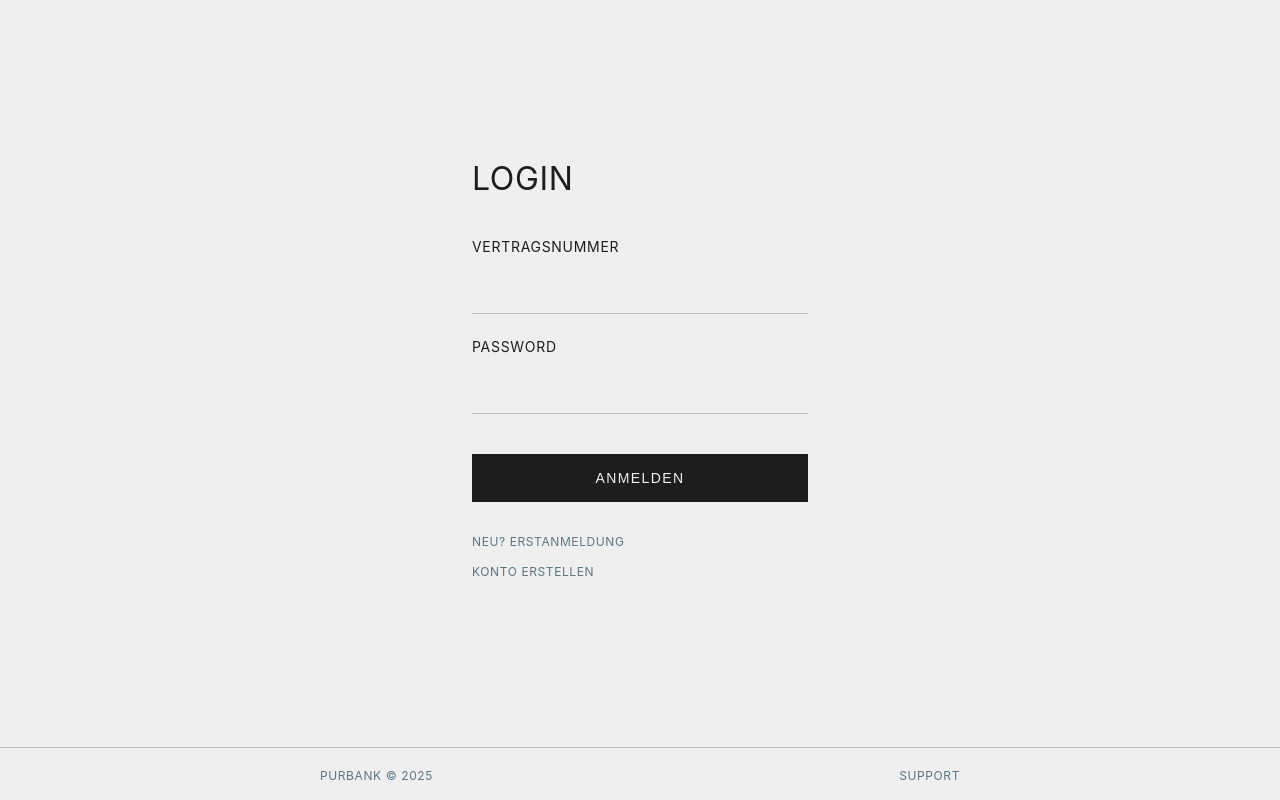
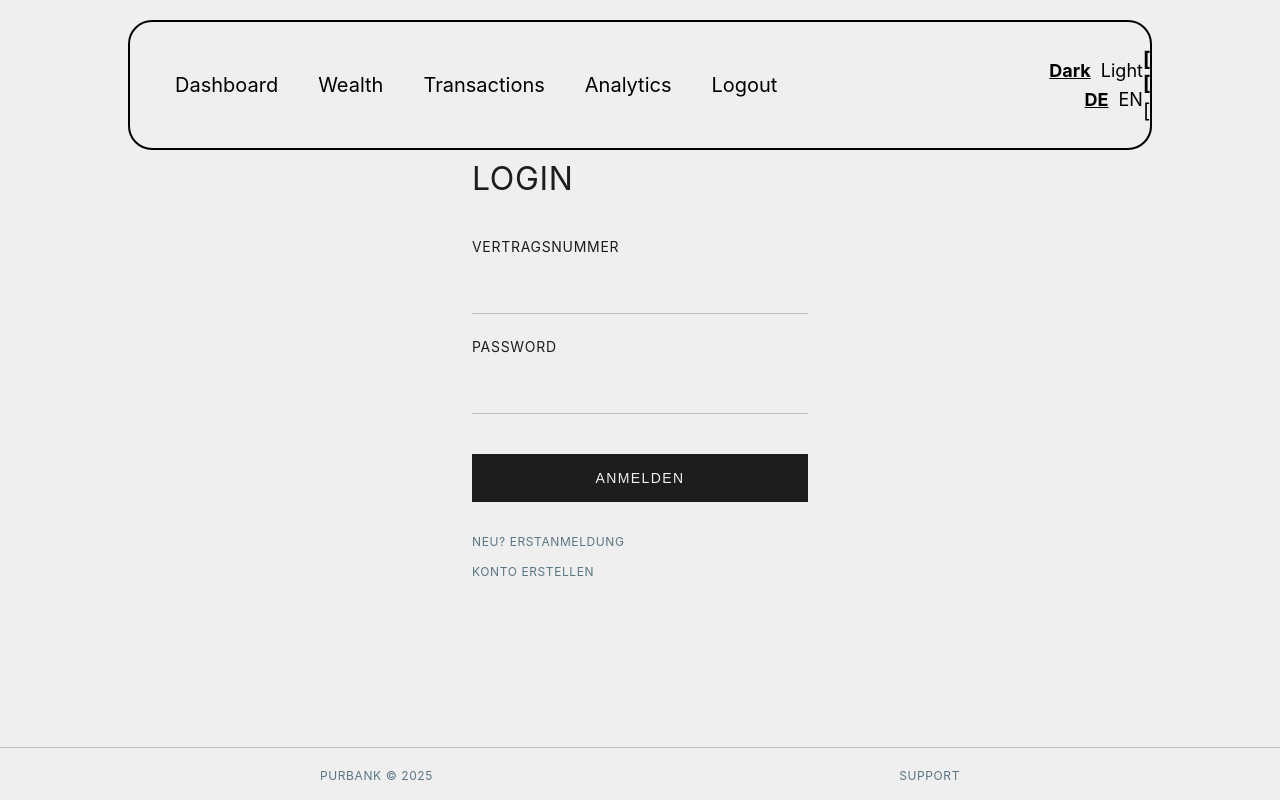
Before and after one commit to reazndev/purbank-web-frontend, an Angular app: page / in a window 1280 px wide. Built offline with nearby package versions, Linux system fonts and the light colour scheme; a web font is replaced by a local one.

Commit message:
WIP: navbar

```diff
--- a/src/app/pages/create-account/create-account.component.css
+++ b/src/app/pages/create-account/create-account.component.css
@@ -1,4 +1,3 @@
-/* Create Account Page - Swiss Design */
 .page-container {
   display: flex;
   flex-direction: column;
--- a/src/app/pages/login/login.component.css
+++ b/src/app/pages/login/login.component.css
@@ -1,14 +1,12 @@
-/* Main container - Swiss design principles */
 .main-container {
   display: flex;
   align-items: center;
   justify-content: center;
-  min-height: calc(100vh - 60px); /* Account for footer height */
+  min-height: calc(100vh - 60px);
   padding: 2rem;
   background-color: var(--color-white);
 }
 
-/* Login container - Clean, minimal Swiss style */
 .login-container {
   width: 100%;
   max-width: 400px;
@@ -16,7 +14,6 @@
   background-color: var(--color-white);
 }
 
-/* Typography - Swiss design emphasis on clean hierarchy */
 .login-title {
   font-size: 2rem;
   font-weight: 400;
@@ -27,7 +24,6 @@
   text-transform: uppercase;
 }
 
-/* Form styling - Minimal and functional */
 .login-form {
   margin-bottom: 2rem;
 }
@@ -67,7 +63,6 @@
   color: var(--color-gray);
 }
 
-/* Login button - Swiss minimalism */
 .login-button {
   width: 100%;
   padding: 1rem;
@@ -88,7 +83,6 @@
   background-color: var(--color-accent-dark);
 }
 
-/* Secondary actions - Smaller, minimal styling */
 .secondary-actions {
   display: flex;
   flex-direction: column;
--- a/src/app/pages/login/login.component.html
+++ b/src/app/pages/login/login.component.html
@@ -1,3 +1,4 @@
+<app-navbar></app-navbar>
 <div class="main-container">
   <div class="login-container">
     <h1 class="login-title">Login</h1>
--- a/src/app/pages/login/login.component.ts
+++ b/src/app/pages/login/login.component.ts
@@ -1,11 +1,12 @@
 import { Component } from '@angular/core';
 import { RouterModule } from '@angular/router';
 import { FooterComponent } from '../../shared/footer/footer.component';
+import { NavbarComponent } from '../../shared/navbar/navbar.component';
 
 @Component({
   selector: 'app-login',
   standalone: true,
-  imports: [RouterModule, FooterComponent],
+  imports: [RouterModule, FooterComponent, NavbarComponent],
   templateUrl: './login.component.html',
   styleUrl: './login.component.css'
 })
--- a/src/app/pages/neuanmeldung/neuanmeldung.component.css
+++ b/src/app/pages/neuanmeldung/neuanmeldung.component.css
@@ -1,4 +1,3 @@
-/* Neuanmeldung Page - Swiss Design */
 .page-container {
   display: flex;
   flex-direction: column;
--- a/src/app/pages/support/support.component.css
+++ b/src/app/pages/support/support.component.css
@@ -1,4 +1,3 @@
-/* Support Page - Swiss Design */
 .page-container {
   display: flex;
   flex-direction: column;
--- /dev/null
+++ b/src/app/shared/navbar/navbar.component.css
@@ -0,0 +1,73 @@
+.navbar {
+    border: 2px solid rgb(0, 0, 0); /* Need to change later cba rn */
+    border-radius: 24px;
+    padding: 25px;
+    overflow: hidden;
+    position: fixed;
+    top: 20px;
+    left: 50%;
+    transform: translateX(-50%);
+    width: 80%;
+    z-index: 1000;
+    display: flex;
+    justify-content: space-between;
+    align-items: center;
+    font-size: 20px;;
+}
+
+.nav-links {
+    display: flex;
+    align-items: center;
+    flex: 0 0 50%;
+    justify-content: space-around;
+}
+
+.nav-link {
+    margin: 0 20px;
+    text-decoration: none;
+    color: rgb(0, 0, 0); /* Need to change later cba rn */
+}
+
+.nav-controls {
+    display: flex;
+    flex-direction: column;
+    gap: 8px;
+    flex: 0 0 15%;
+    align-items: flex-end;
+    margin-left: 200px;
+}
+
+.theme-switch, .language-switch {
+    display: flex;
+    gap: 10px;
+}
+
+.theme-option, .language-option {
+    color: rgb(0, 0, 0);
+    cursor: pointer;
+    text-decoration: none;
+    font-size: 18px;
+}
+
+.theme-option.active, .language-option.active {
+    text-decoration: underline;
+    font-weight: bold;
+}
+
+.user-info {
+    display: flex;
+    flex-direction: column;
+    align-items: flex-start;
+    gap: 4px;
+    flex: 0 0 15%;
+    font-size: 20px;
+}
+
+.user-name {
+    color: rgb(0, 0, 0);
+    font-weight: bold;
+}
+
+.account-number {
+    color: rgb(0, 0, 0);
+}
--- /dev/null
+++ b/src/app/shared/navbar/navbar.component.html
@@ -0,0 +1,23 @@
+<div class="navbar">
+    <div class="nav-links">
+        <a routerLink="/dashboard" class="nav-link">Dashboard</a>
+        <a routerLink="/wealth" class="nav-link">Wealth</a>
+        <a routerLink="/transactions" class="nav-link">Transactions</a>
+        <a routerLink="/analytics" class="nav-link">Analytics</a>
+        <a routerLink="/logout" class="nav-link">Logout</a>
+    </div>
+    <div class="nav-controls">
+        <div class="theme-switch">
+            <span class="theme-option active">Dark</span>
+            <span class="theme-option">Light</span>
+        </div>
+        <div class="language-switch">
+            <span class="language-option active">DE</span>
+            <span class="language-option">EN</span>
+        </div>
+    </div>
+    <div class="user-info">
+        <div class="user-name">[lastname] [name]</div>
+        <div class="account-number">[kontonummer]</div>
+    </div>
+</div>
```
Also changed, not shown: src/app/shared/navbar/navbar.component.ts (added, +12 -0 lines), 1 other file (tests, documents, lock files or other folders).
